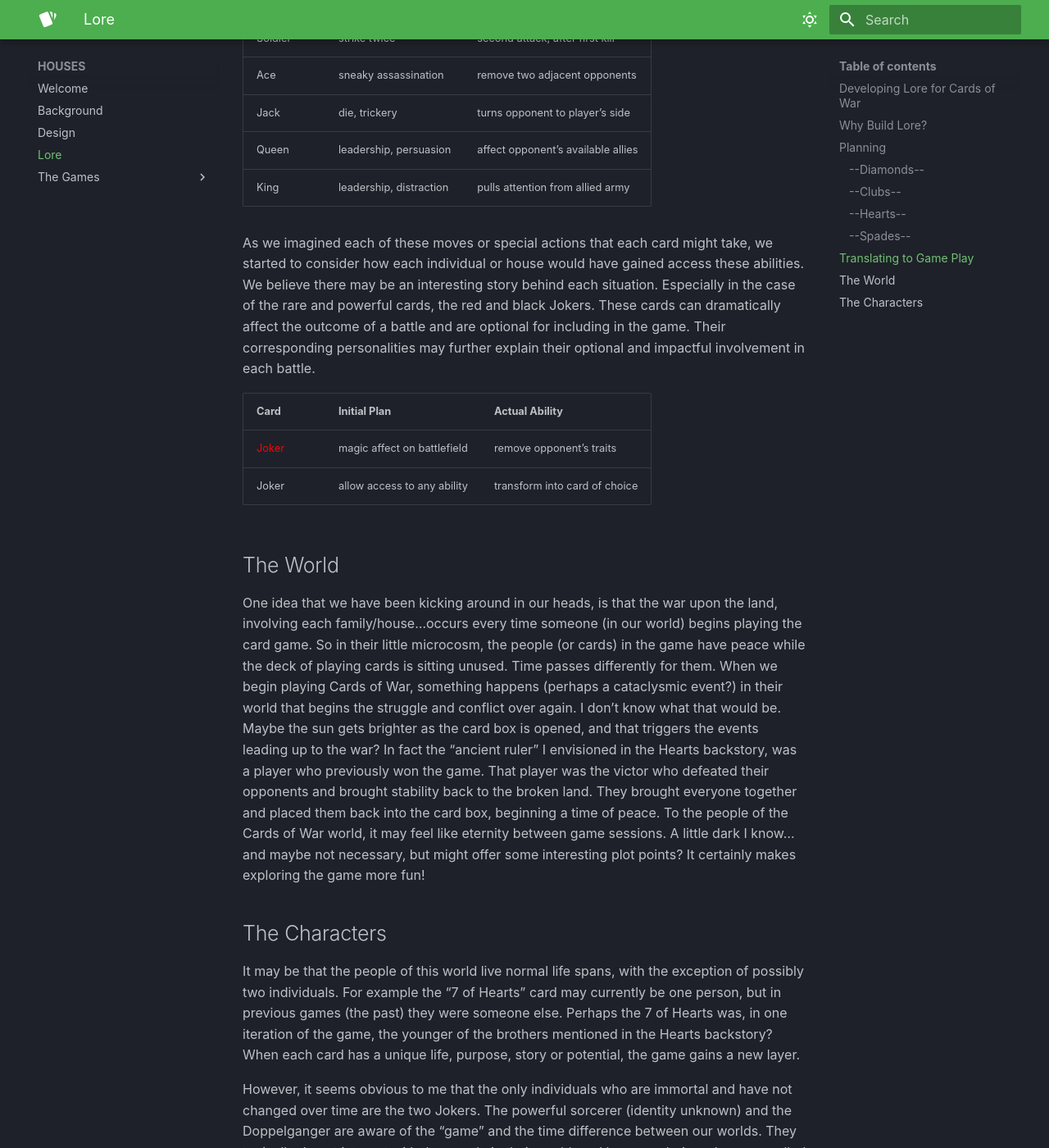
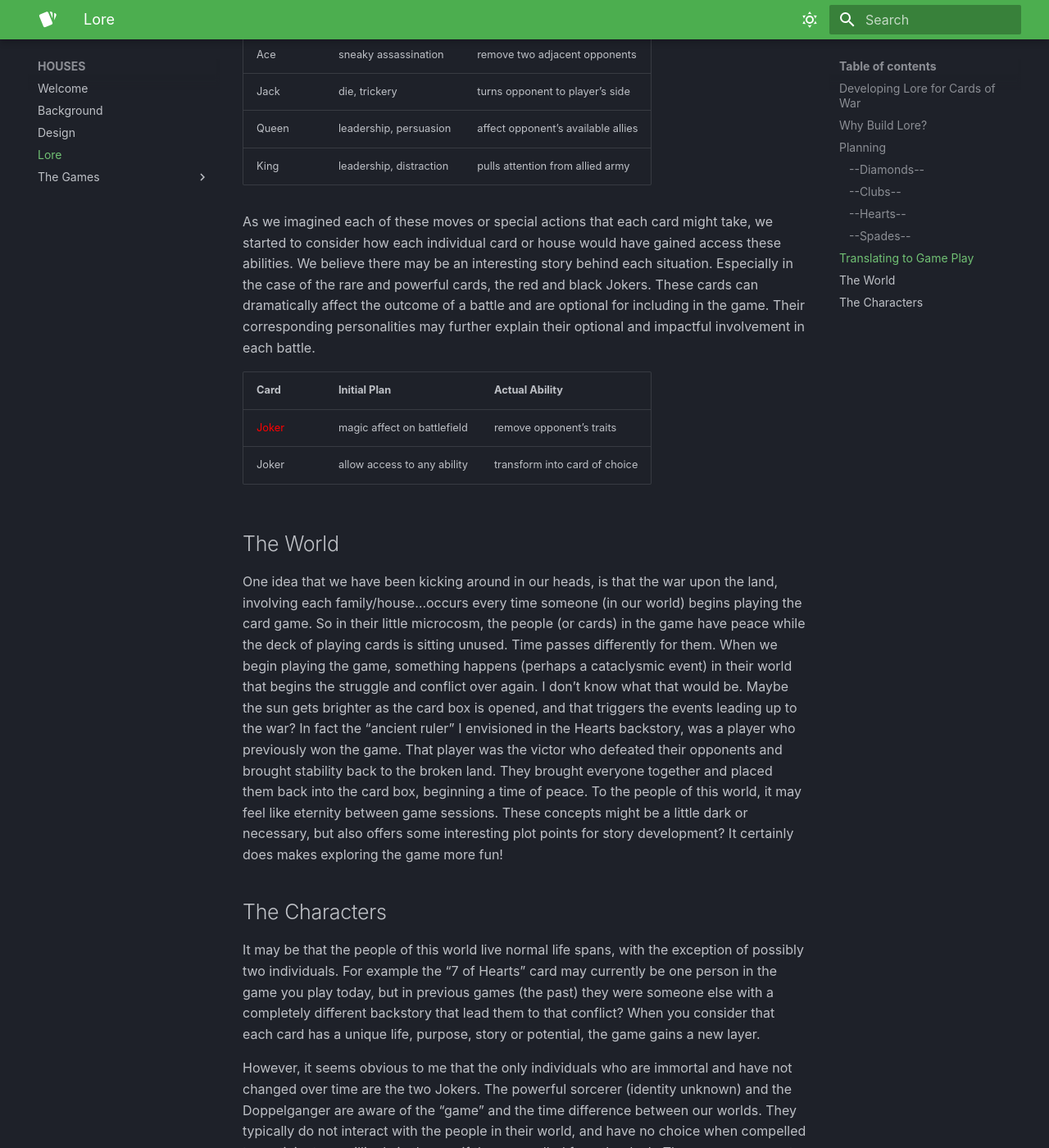
Before and after one commit to rjslingshot/houses-website, an MkDocs documentation site: the page built from docs/lore.md, in a window 1280 px wide and 1400 px high, scrolled down 4272 px. Shown: the whole window at 82% size. Built offline with MkDocs 1.6.1 and Material for MkDocs 9.7.7, drawn with Linux system fonts in a browser that asks for light colours; emoji names are drawn with the system emoji font; some web fonts are replaced; some of the changed text lies outside the part shown.

Commit message:
cleaned up Lore and added some links

```diff
--- a/docs/lore.md
+++ b/docs/lore.md
@@ -8,9 +8,9 @@
 These simple words were our starting points for exploring each unique card suit.
 
 ## Why Build Lore?
-This primary reason for exploring lore for a simple card game is to help develop each house’s unique attributes and game play. Secondly, we though this effort will additionally assist an artist in visualizing custom images for each card. More information the art for the game can be found here.
+This primary reason for exploring lore for a simple card game is to help develop each suit's unique attributes and game play. Secondly, we though this effort might assist an artist in visualizing custom images for each card.
 
-As we worked on this process together, we considered that the people, land, politics, economy and warfare of each community surrounding a house are influenced by the values of their royal family and their uniqueness from each other. It was our hope to also identify traits that provided distinctness in appearance and general disposition. We wanted there to be obvious balance and contrast between each house as well. The identified potential benefits of this effort are summarized below.
+As we worked on this process together, we considered that the people, land, politics, economy and history of each community surrounding a house. We established that each culture might value unique attributes or traits that could provide distinctness in appearance and behavior. We spent time just exploring each house like this, and that helped build the game mechanics. Our reasons for developing lore for a simple game like this are summarized below:
 
 - Help define a unique play style for each suit
 - Help an artist visualize custom art for each card
@@ -18,7 +18,7 @@
 - Provide a creative outlet and make this game more ours.
 
 ## Planning
-Though we have completed an initial release of the game. We have only rough ideas of the uniqueness between each card suit or house in the game. There is no reason why the game cannot have different revisions or flavors over time. The core attributes of the Spades suit for example may be re-imagined as something else. It is possible that totally different suits (card symbols) might be introduced into the game. Aside from new game play angles, this would potentially bring new unique cultures and ideas to the lore of the game as well. The options are limitless. However, for the current version of the game, we have considered the following core attributes for each house. These attributes were used to develop game play and abilities.
+Though we have completed an initial release of the game. We have only rough concepts of the uniqueness between each card suit or house in the game. There is no reason why the game cannot have different revisions or flavors over time. The core attributes of the Spades suit for example may be re-imagined as something else. It is possible that totally different suits (card symbols) might be introduced into the game. Aside from new game play angles, this would potentially bring new unique cultures and ideas to the lore of the game as well. The options are limitless. However, for the current version of the game, we have considered the following core attributes for each house. These attributes were used to develop game play and abilities.
 
 ### --Diamonds--
 - Fast/Quick or Impulsive
@@ -33,7 +33,7 @@
 - Sloppy and disheveled
 - Forceful politicians and leaders
 - Skillful warriors (berserker)
-- Careless for the life of others
+- Reckless
 
 ### --Hearts--
 - Duty and honor bound
@@ -93,7 +94,7 @@
 | Queen | leadership, persuasion | affect opponent’s available allies |
 | King | leadership, distraction | pulls attention from allied army |
 
-As we imagined each of these moves or special actions that each card might take, we started to consider how each individual or house would have gained access these abilities. We believe there may be an interesting story behind each situation. Especially in the case of the rare and powerful cards, the red and black Jokers. These cards can dramatically affect the outcome of a battle and are optional for including in the game. Their corresponding personalities may further explain their optional and impactful involvement in each battle.
+As we imagined each of these moves or special actions that each card might take, we started to consider how each individual card or house would have gained access these abilities. We believe there may be an interesting story behind each situation. Especially in the case of the rare and powerful cards, the red and black Jokers. These cards can dramatically affect the outcome of a battle and are optional for including in the game. Their corresponding personalities may further explain their optional and impactful involvement in each battle.
 
 | Card | Initial Plan | Actual Ability|
 | ----------- | ----------- | ----------- |
@@ -101,9 +102,9 @@
 | Joker | allow access to any ability | transform into card of choice |
 
 ## The World
-One idea that we have been kicking around in our heads, is that the war upon the land, involving each family/house…occurs every time someone (in our world) begins playing the card game. So in their little microcosm, the people (or cards) in the game have peace while the deck of playing cards is sitting unused. Time passes differently for them. When we begin playing Cards of War, something happens (perhaps a cataclysmic event?) in their world that begins the struggle and conflict over again. I don’t know what that would be. Maybe the sun gets brighter as the card box is opened, and that triggers the events leading up to the war? In fact the “ancient ruler” I envisioned in the Hearts backstory, was a player who previously won the game. That player was the victor who defeated their opponents and brought stability back to the broken land. They brought everyone together and placed them back into the card box, beginning a time of peace. To the people of the Cards of War world, it may feel like eternity between game sessions. A little dark I know…and maybe not necessary, but might offer some interesting plot points? It certainly makes exploring the game more fun!
+One idea that we have been kicking around in our heads, is that the war upon the land, involving each family/house…occurs every time someone (in our world) begins playing the card game. So in their little microcosm, the people (or cards) in the game have peace while the deck of playing cards is sitting unused. Time passes differently for them. When we begin playing the game, something happens (perhaps a cataclysmic event) in their world that begins the struggle and conflict over again. I don’t know what that would be. Maybe the sun gets brighter as the card box is opened, and that triggers the events leading up to the war? In fact the “ancient ruler” I envisioned in the Hearts backstory, was a player who previously won the game. That player was the victor who defeated their opponents and brought stability back to the broken land. They brought everyone together and placed them back into the card box, beginning a time of peace. To the people of this world, it may feel like eternity between game sessions. These concepts might be a little dark or necessary, but also offers some interesting plot points for story development? It certainly does makes exploring the game more fun!
 
 ## The Characters
-It may be that the people of this world live normal life spans, with the exception of possibly two individuals. For example the “7 of Hearts” card may currently be one person, but in previous games (the past) they were someone else. Perhaps the 7 of Hearts was, in one iteration of the game, the younger of the brothers mentioned in the Hearts backstory? When each card has a unique life, purpose, story or potential, the game gains a new layer.
+It may be that the people of this world live normal life spans, with the exception of possibly two individuals. For example the “7 of Hearts” card may currently be one person in the game you play today, but in previous games (the past) they were someone else with a completely different backstory that lead them to that conflict? When you consider that each card has a unique life, purpose, story or potential, the game gains a new layer.
 
 However, it seems obvious to me that the only individuals who are immortal and have not changed over time are the two Jokers. The powerful sorcerer (identity unknown) and the Doppelganger are aware of the “game” and the time difference between our worlds. They typically do not interact with the people in their world, and have no choice when compelled to participate unwillingly in the war if they are pulled from the deck. They may or may not be enemies, I don’t know. It may also be their actions (upon noticing the opening of the card box and shuffling of the deck) that triggers the beginning of each war, or contest between players?
```
Also changed, not shown: other parts of docs/lore.md (+3 -2 lines), docs/The Games/Escape.md (+2 -0 lines), docs/The Games/Espionage.md (+2 -0 lines), docs/The Games/Influence.md (+2 -0 lines), docs/The Games/Warlords.md (+2 -0 lines), docs/background.md (+1 -1 lines).
